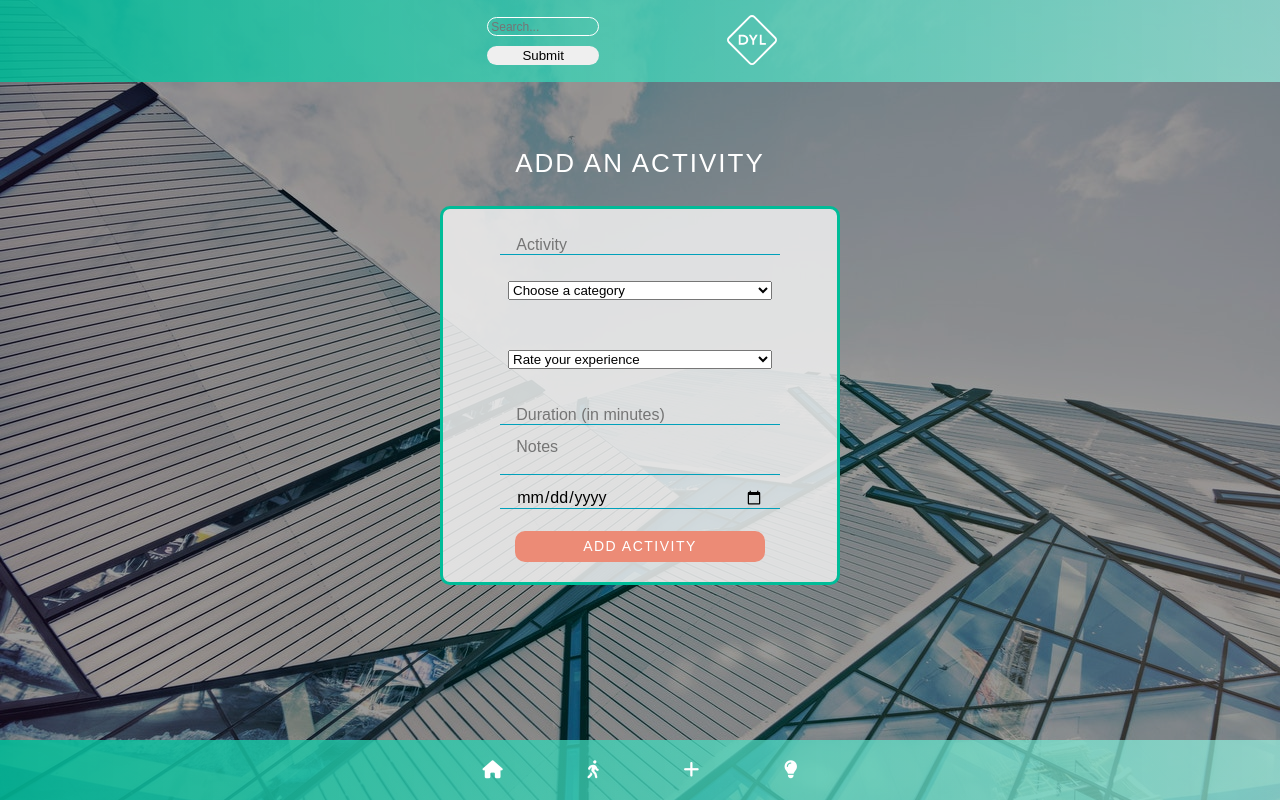
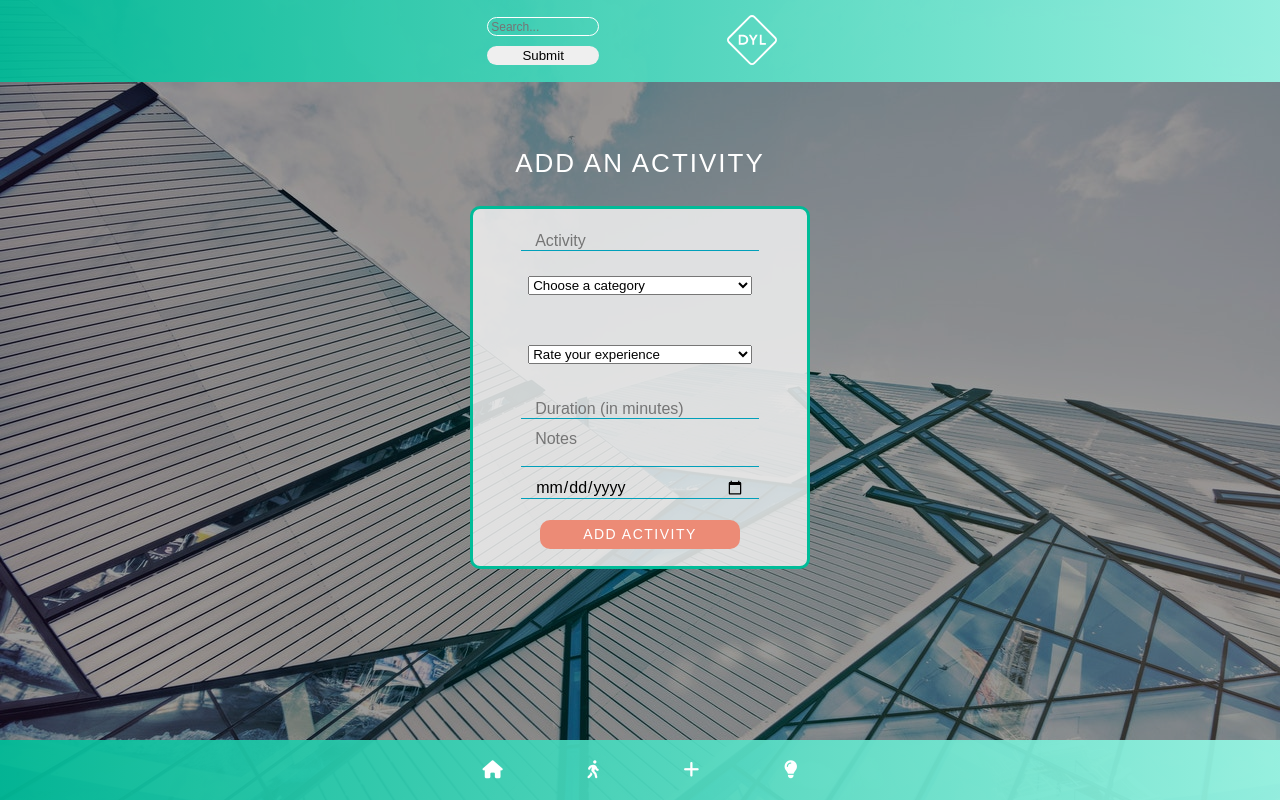
Before and after one commit to kurtve/React-Front-End, a React (Create React App) app in the folder react-front-end/: page /addactivity in a window 1280 px wide. Built offline with nearby package versions, Linux system fonts and the light colour scheme; a web font is replaced by a local one.

Commit message:
update nav bar background color and same for buttons and forms to give more contrast and readability.

```diff
--- a/react-front-end/src/Components/Activities/ConfirmDelete.js
+++ b/react-front-end/src/Components/Activities/ConfirmDelete.js
@@ -14,6 +14,7 @@ const StyledConfirmDelete = styled.div `
 	border-radius: 20px;
 	padding: 10px;
 	margin-top: 140px;
+	background: #eeeeeedd;
 
 	h1 {
 		font-size: 3rem;
--- a/react-front-end/src/Components/Insights/Insights.js
+++ b/react-front-end/src/Components/Insights/Insights.js
@@ -17,7 +17,11 @@ export default function Insights({ insights, activities, addInsight, editInsight
       color: white;
     }
     & form {
+      background: #eeeeeedd;
       margin: 20px 0;
+      padding: 5%;
+      border: 3px solid #00a0ba;
+      border-radius: 10px;
       display: flex;
       flex-direction: column;
       align-items: space-around;
@@ -34,7 +38,7 @@ export default function Insights({ insights, activities, addInsight, editInsight
         padding: 0 5%;
         font-family: inherit;
         font-size: 1.6rem;
-        color: white;
+        color: black;
         border: none;
         border-bottom: 1px solid #eee;
         background: none;
--- a/react-front-end/src/Components/Nav/BottomNav.js
+++ b/react-front-end/src/Components/Nav/BottomNav.js
@@ -14,7 +14,7 @@ export default function BottomNav() {
     padding: 0 10%;
     justify-content: space-between;
     align-items: center;
-    background: linear-gradient(to right, #00bc98dd, #98f7e5aa);
+    background: linear-gradient(to right, #00bc98ee, #98f7e5ee);
 
     & div {
       width: 400px;
--- a/react-front-end/src/Components/Nav/TopNav.js
+++ b/react-front-end/src/Components/Nav/TopNav.js
@@ -17,7 +17,7 @@ export default function Nav(props) {
     justify-content: center;
     align-items: center;
     height: auto;
-    background: linear-gradient(to right, #00bc98dd, #98f7e5aa);
+    background: linear-gradient(to right, #00bc98ee, #98f7e5ee);
 
     & .nav-inner {
       width: 450px;
--- a/react-front-end/src/Components/Welcome/Welcome.js
+++ b/react-front-end/src/Components/Welcome/Welcome.js
@@ -9,7 +9,7 @@ const StyledWelcome = styled.div `
 	flex-direction: column;
 	align-items: center;
 	flex-direction: flex-start;
-	margin-top: 100px;
+	margin-top: 150px;
 	h1 {
 		font-size: 4rem;
 		margin: 20px;
@@ -34,7 +34,7 @@ const StyledWelcome = styled.div `
 		margin: 10px;
 		height: 35px;
 		width: 220px;
-		background-color: #00bc9866;
+		background: linear-gradient(to right, #00bc98bb, #98f7e5bb);
 		color: white;
 		display: flex;
 		justify-content: center;
@@ -43,7 +43,7 @@ const StyledWelcome = styled.div `
 		transition: all .2s ease;
 		&:hover {
 			transform: scale(1.05);
-			background: #00bc98;
+			background: linear-gradient(to right, #00bc98, #98f7e5);
 		}
 		i {
 			font-size: 1.6rem;
@@ -57,7 +57,7 @@ export default function Welcome(props) {
 
   return (
     <StyledWelcome>
-      <h1>Design Your Life</h1>
+
 			<h3>What are you doing? <br />Click <i className="fas fa-plus"></i> New Activity to document it.</h3>
 
       <div className='navlinks'>
--- a/react-front-end/src/index.css
+++ b/react-front-end/src/index.css
@@ -28,7 +28,7 @@ code {
 .formContainer {
   text-align: center;
   margin: 120px 0;
-  width: 400px;
+  width: 340px;
 }
 
 .formContainer h1 {
```
